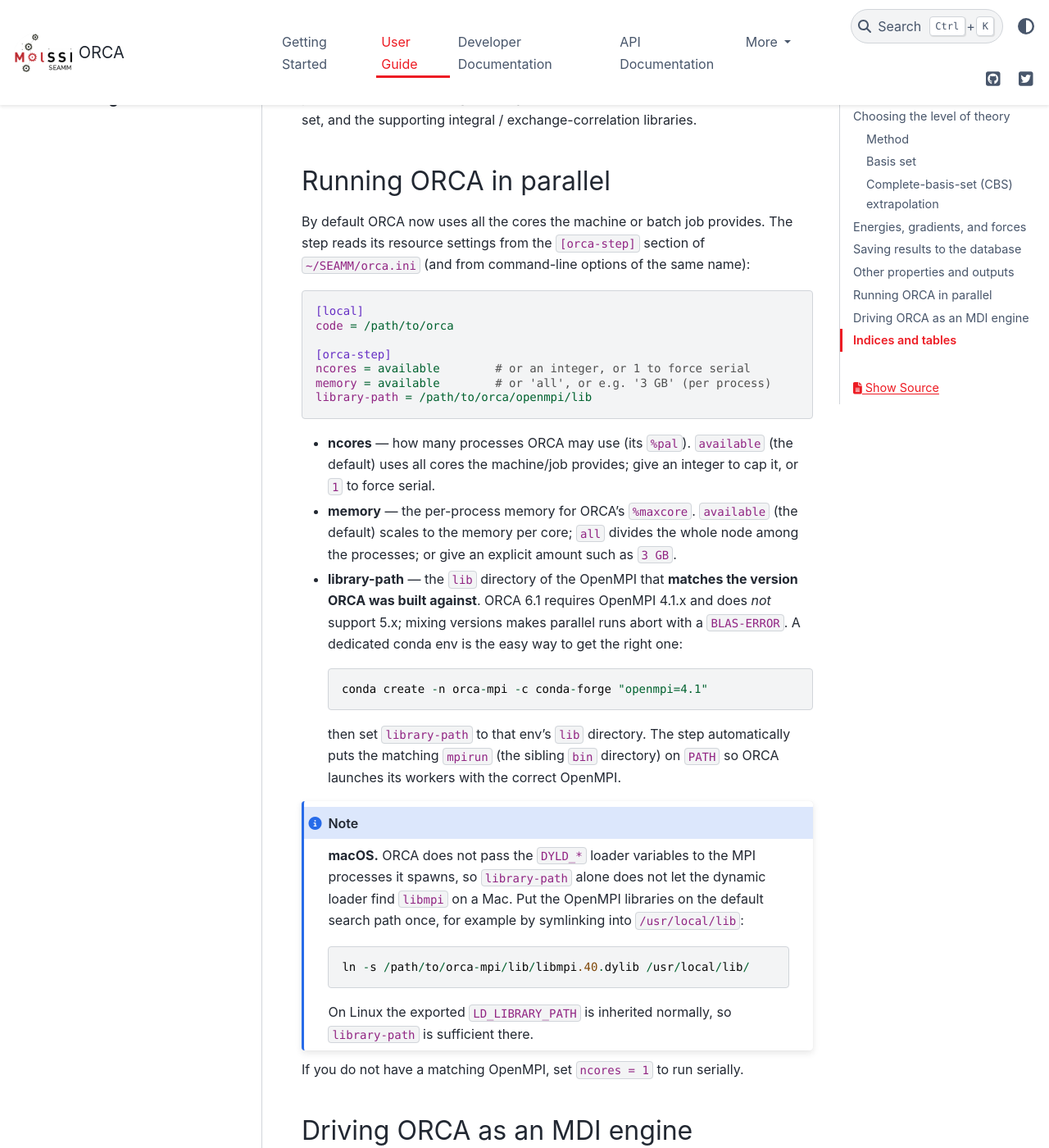
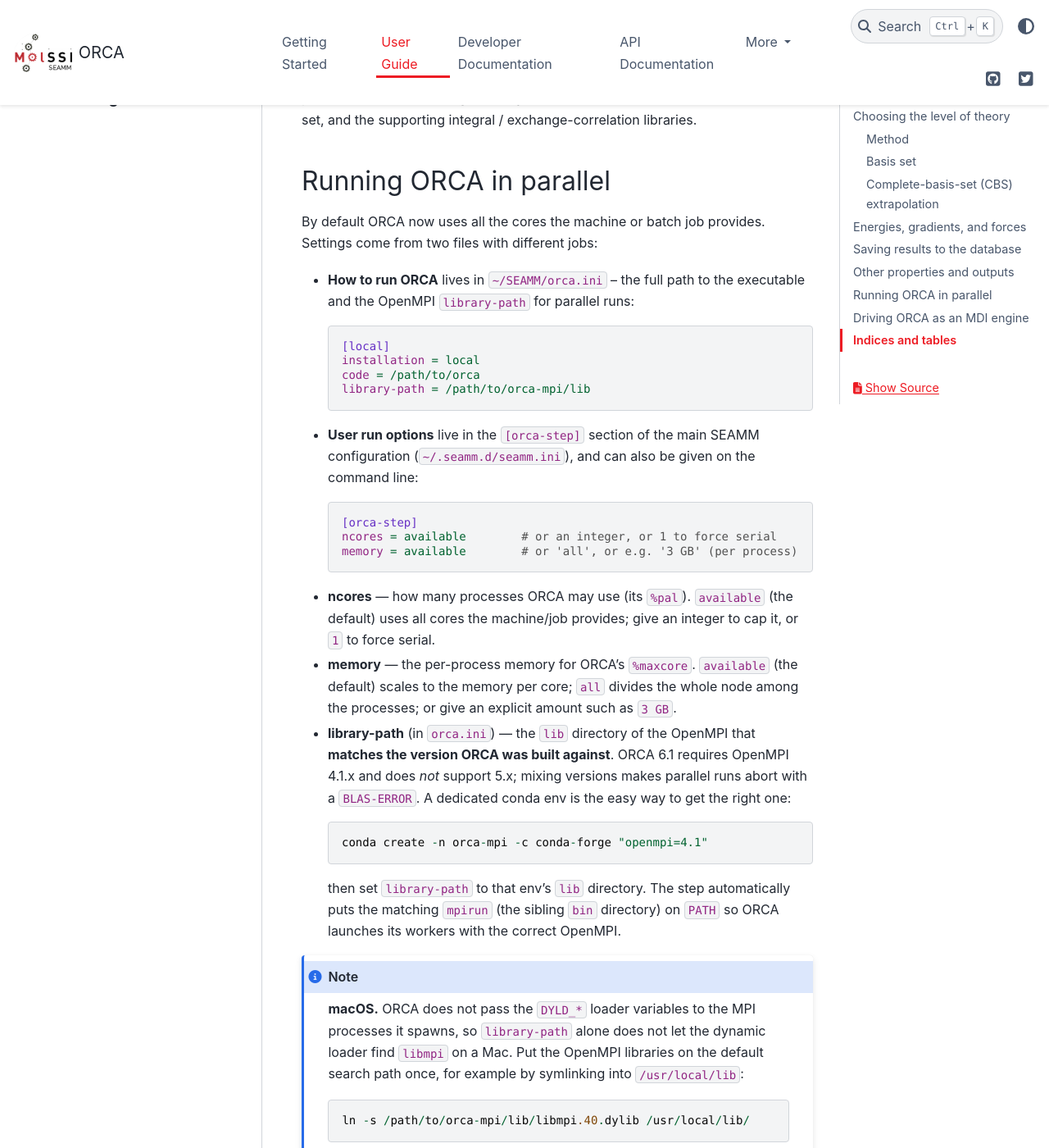
Before and after one commit to molssi-seamm/orca_step, a Sphinx documentation site: the page built from docs/user_guide/index.rst, in a window 1280 px wide and 1400 px high, scrolled down 2568 px. Shown: the whole window at 82% size. Built offline with Sphinx 7.4.7 and the PyData theme 0.15.4, drawn with Linux system fonts in a browser that asks for light colours; pages that are not in the unit, such as notebooks, are missing from menus.

Commit message:
Split config correctly: run config in orca.ini, user options in seamm.ini
The ORCA step wrongly put the executable path and OpenMPI library-path in the
[orca-step] section of the main seamm.ini (via configuration.txt), and shipped
no ~/SEAMM/orca.ini template. Follow the Gaussian pattern:

* data/orca.ini (new) -> ~/SEAMM/orca.ini: how to run ORCA -- installation,
  code (full path), and library-path -- with [local]/[docker] sections.
* data/configuration.txt -> seamm.ini [orca-step]: only user-configurable run
  options (ncores, memory, max_atoms_to_print); orca-path/library-path removed.
* orca_base: drop the --orca-path/--library-path parser options; _orca_config
  reads code (and library-path) from orca.ini (PATH fallback); run_orca takes
  library-path from that executor config, not the [orca-step] options.
* User Guide parallel section updated to show the two files correctly.

Co-Authored-By: Claude Opus 4.8 (1M context) <noreply@anthropic.com>

```diff
--- a/docs/user_guide/index.rst
+++ b/docs/user_guide/index.rst
@@ -111,19 +111,28 @@ libraries.
 Running ORCA in parallel
 ========================
 
-By default ORCA now uses all the cores the machine or batch job provides. The
-step reads its resource settings from the ``[orca-step]`` section of
-``~/SEAMM/orca.ini`` (and from command-line options of the same name):
+By default ORCA now uses all the cores the machine or batch job provides.
+Settings come from two files with different jobs:
 
-.. code-block:: ini
+* **How to run ORCA** lives in ``~/SEAMM/orca.ini`` -- the full path to the
+  executable and the OpenMPI ``library-path`` for parallel runs:
 
-   [local]
-   code = /path/to/orca
+  .. code-block:: ini
 
-   [orca-step]
-   ncores = available        # or an integer, or 1 to force serial
-   memory = available        # or 'all', or e.g. '3 GB' (per process)
-   library-path = /path/to/orca/openmpi/lib
+     [local]
+     installation = local
+     code = /path/to/orca
+     library-path = /path/to/orca-mpi/lib
+
+* **User run options** live in the ``[orca-step]`` section of the main SEAMM
+  configuration (``~/.seamm.d/seamm.ini``), and can also be given on the command
+  line:
+
+  .. code-block:: ini
+
+     [orca-step]
+     ncores = available        # or an integer, or 1 to force serial
+     memory = available        # or 'all', or e.g. '3 GB' (per process)
 
 * **ncores** — how many processes ORCA may use (its ``%pal``). ``available``
   (the default) uses all cores the machine/job provides; give an integer to cap
@@ -131,9 +140,10 @@ step reads its resource settings from the ``[orca-step]`` section of
 * **memory** — the per-process memory for ORCA's ``%maxcore``. ``available``
   (the default) scales to the memory per core; ``all`` divides the whole node
   among the processes; or give an explicit amount such as ``3 GB``.
-* **library-path** — the ``lib`` directory of the OpenMPI that **matches the
-  version ORCA was built against**. ORCA 6.1 requires OpenMPI 4.1.x and does
-  *not* support 5.x; mixing versions makes parallel runs abort with a
+* **library-path** (in ``orca.ini``) — the ``lib`` directory of the OpenMPI that
+  **matches the version ORCA was built against**. ORCA 6.1 requires OpenMPI
+  4.1.x and does *not* support 5.x; mixing versions makes parallel runs abort
+  with a
   ``BLAS-ERROR``. A dedicated conda env is the easy way to get the right one::
 
      conda create -n orca-mpi -c conda-forge "openmpi=4.1"
```
Also changed, not shown: 3 other files.
